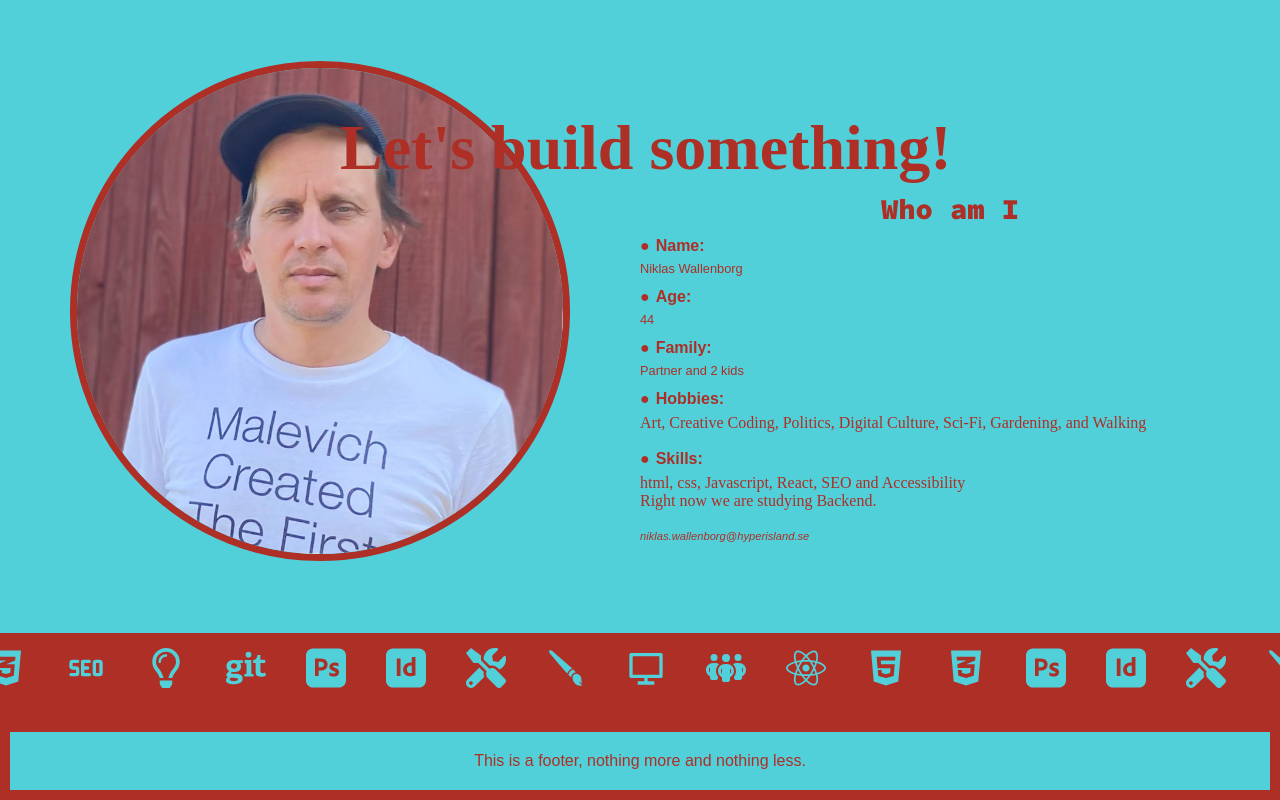
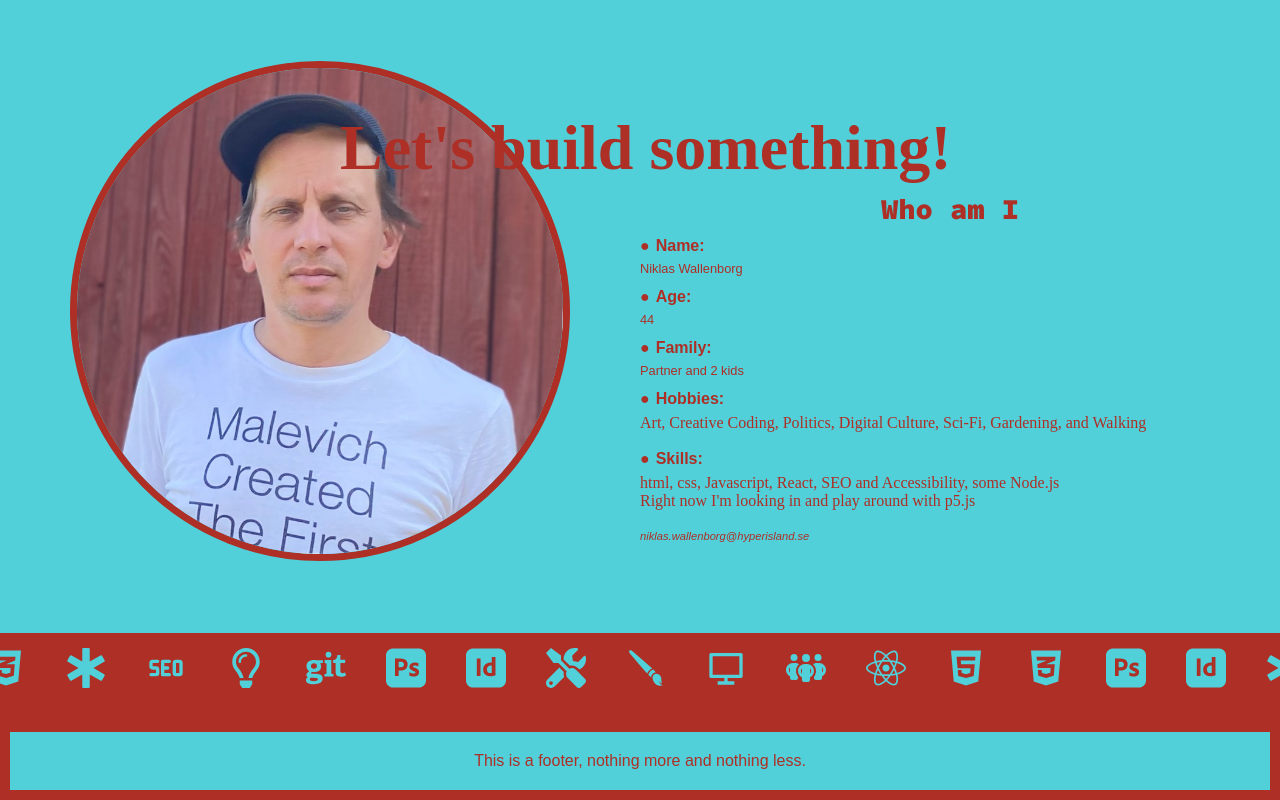
Before and after one commit to Wallenborg/front-port, a React (Create React App) app: page / in a window 1280 px wide. Shown: the part 4510-5310 px from the top of the page. Built offline with nearby package versions, Linux system fonts and the light colour scheme; a web font is replaced by a local one.

Commit message:
add f5.js icon to marquee

```diff
--- a/src/components/iconMarquee/IconMarquee.jsx
+++ b/src/components/iconMarquee/IconMarquee.jsx
@@ -7,6 +7,7 @@ import {
   FaTools,
   FaGit,
   FaRegLightbulb,
+  FaStarOfLife,
 } from "react-icons/fa";
 import { SiAdobephotoshop, SiAdobeindesign } from "react-icons/si";
 import { GiPaintBrush } from "react-icons/gi";
@@ -22,6 +23,7 @@ function IconMarquee() {
       <FaHtml5 className="marquee-icon" />
       <IoLogoJavascript className="marquee-icon" />
       <FaCss3Alt className="marquee-icon" />
+      <FaStarOfLife className="marquee-icon" />
       <TbSeo className="marquee-icon" />
       <FaRegLightbulb className="marquee-icon" />
       <FaGit className="marquee-icon" />
@@ -36,6 +38,7 @@ function IconMarquee() {
       <FaCss3Alt className="marquee-icon" />
       <SiAdobephotoshop className="marquee-icon" />
       <SiAdobeindesign className="marquee-icon" />
+      <FaStarOfLife className="marquee-icon" />
       <FaTools className="marquee-icon" />
       <GiPaintBrush className="marquee-icon" />
       <RiComputerLine className="marquee-icon" />
--- a/src/data.js
+++ b/src/data.js
@@ -255,8 +255,9 @@ export const projects = [
           <span className="learnings-bullet">&#x25CF;</span>Skills:
         </div>
         <div className="skills">
-          html, css, Javascript, React, SEO and Accessibility
-          <br /> Right now we are studying Backend.
+          html, css, Javascript, React, SEO and Accessibility, some Node.js
+          <br />
+          Right now I'm looking in and play around with p5.js
         </div>
         <p className="credit-text">niklas.wallenborg@hyperisland.se</p>
       </div>
```
